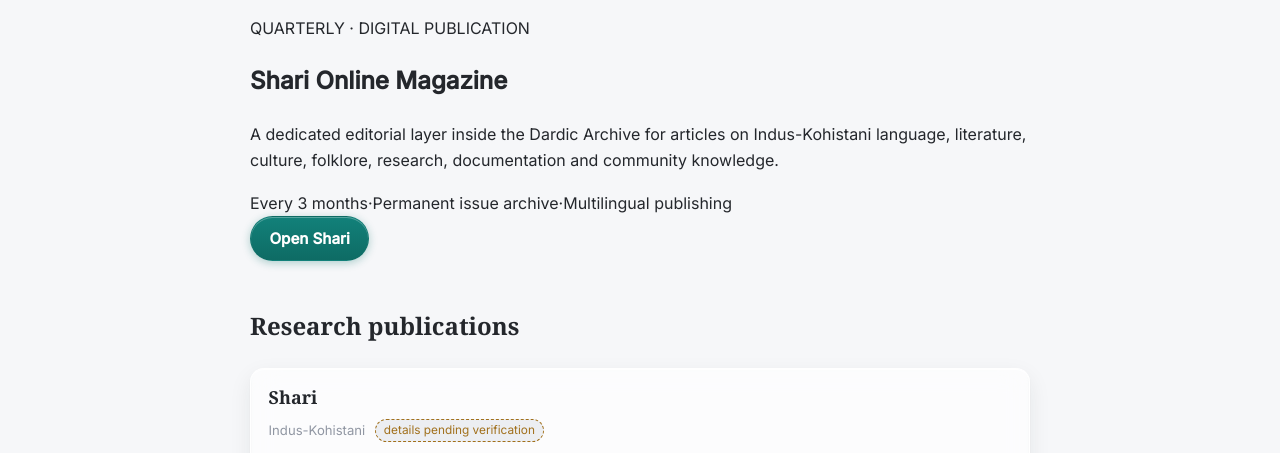
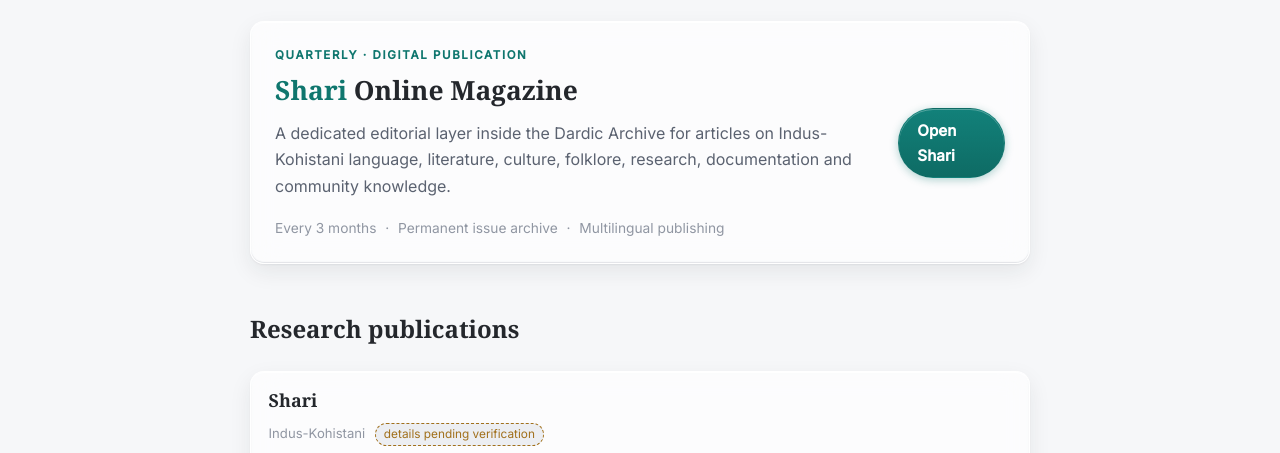
Before and after one commit to xl8saif/dardic-archive, an Astro site: page /publications in a window 1280 px wide. Shown: the part 311-764 px from the top of the page. Built offline with nearby package versions, Linux system fonts and the light colour scheme; Astro itself is replaced by a stand-in of ours; a small style sheet from the web is missing.

Commit message:
Add Shari magazine visual system

```diff
--- a/src/styles/global.css
+++ b/src/styles/global.css
@@ -1259,3 +1259,130 @@
     background: rgba(255, 255, 255, 0.95);
   }
 }
+
+
+/* ---------- Shari Online Magazine ---------- */
+.magazine-hero {
+  padding: 4.4rem 0 3.2rem;
+  background:
+    radial-gradient(900px 420px at 82% 0%, rgba(15,118,110,.14), transparent 62%),
+    linear-gradient(135deg, rgba(255,255,255,.86), rgba(236,238,242,.55));
+  border-bottom: 1px solid var(--border);
+}
+.magazine-kicker {
+  font-family: var(--font-ui);
+  font-size: .72rem;
+  font-weight: 700;
+  letter-spacing: .14em;
+  text-transform: uppercase;
+  color: var(--accent);
+}
+.magazine-hero h1 {
+  margin: .45rem 0 .8rem;
+  font-family: var(--font-latin);
+  font-size: clamp(2.4rem, 6vw, 4.6rem);
+  line-height: .98;
+  letter-spacing: -.035em;
+}
+.magazine-name { color: var(--accent); }
+.magazine-subtitle { font-weight: 400; color: var(--ink-soft); }
+.magazine-dek {
+  max-width: 700px;
+  margin: 0;
+  color: var(--ink-soft);
+  font-size: 1.16rem;
+}
+.magazine-meta, .publication-feature-meta {
+  display: flex;
+  gap: .55rem;
+  flex-wrap: wrap;
+  margin-top: 1.1rem;
+  color: var(--ink-faint);
+  font-size: .86rem;
+}
+.magazine-grid {
+  display: grid;
+  grid-template-columns: minmax(0, 1.45fr) minmax(280px, .75fr);
+  gap: 1.3rem;
+  align-items: stretch;
+}
+.issue-feature, .magazine-manifesto, .publication-feature, .issue-empty {
+  border: 1px solid var(--glass-edge);
+  border-radius: var(--radius);
+  background: rgba(255,255,255,.62);
+  box-shadow: var(--emboss);
+  backdrop-filter: blur(var(--glass-blur)) saturate(1.3);
+  -webkit-backdrop-filter: blur(var(--glass-blur)) saturate(1.3);
+}
+.issue-feature {
+  display: grid;
+  grid-template-columns: 120px 1fr;
+  gap: 1.5rem;
+  padding: 1.5rem;
+}
+.issue-number, .issue-number-large {
+  font-family: var(--font-ui);
+  font-weight: 800;
+  letter-spacing: .08em;
+  color: var(--accent);
+}
+.issue-number { font-size: .78rem; }
+.issue-number-large { margin: 1.5rem 0 .4rem; font-size: .85rem; }
+.issue-label { margin: 0; color: var(--ink-faint); font-size: .88rem; }
+.issue-feature h3 { margin: .25rem 0 .55rem; font-family: var(--font-latin); font-size: 1.55rem; }
+.issue-feature p { color: var(--ink-soft); }
+.issue-actions { display: flex; align-items: center; gap: .8rem; flex-wrap: wrap; margin-top: 1rem; }
+.magazine-manifesto { padding: 1.45rem; }
+.magazine-manifesto h2 { margin: .45rem 0 .65rem; font-family: var(--font-latin); font-size: 1.3rem; }
+.magazine-manifesto p, .magazine-manifesto li { color: var(--ink-soft); font-size: .93rem; }
+.magazine-manifesto ul { margin: .9rem 0 0; padding-inline-start: 1.1rem; }
+.issue-list { display: grid; gap: .65rem; }
+.issue-row {
+  display: grid;
+  grid-template-columns: 90px 1fr auto;
+  gap: 1rem;
+  align-items: center;
+  padding: .95rem 1rem;
+  border: 1px solid var(--border);
+  border-radius: 12px;
+  background: rgba(255,255,255,.52);
+  color: var(--ink);
+  text-decoration: none;
+  transition: transform .12s ease, box-shadow .12s ease, border-color .12s ease;
+}
+.issue-row:hover { transform: translateY(-1px); border-color: var(--accent); box-shadow: var(--emboss); color: var(--ink); }
+.issue-row-number { font-size: .76rem; font-weight: 700; color: var(--accent); letter-spacing: .06em; }
+.issue-row-main { display: flex; flex-direction: column; gap: .1rem; }
+.issue-row-main small { color: var(--ink-faint); }
+.issue-row-count { color: var(--ink-faint); font-size: .82rem; }
+.magazine-issue-hero {
+  padding: 2.8rem 0 2.3rem;
+  background: linear-gradient(180deg, rgba(255,255,255,.72), rgba(236,238,242,.4));
+  border-bottom: 1px solid var(--border);
+}
+.issue-back { font-size: .88rem; text-decoration: none; color: var(--ink-soft); }
+.magazine-issue-hero h1 {
+  margin: .15rem 0 .35rem;
+  font-family: var(--font-latin);
+  font-size: clamp(2rem, 4vw, 3rem);
+  line-height: 1.15;
+}
+.issue-empty { max-width: 760px; margin: 1rem auto; padding: 2rem; text-align: center; }
+.issue-empty h2 { font-family: var(--font-latin); margin: .45rem 0; }
+.issue-empty p { color: var(--ink-soft); }
+.publication-feature {
+  display: flex;
+  align-items: center;
+  justify-content: space-between;
+  gap: 1.5rem;
+  padding: 1.5rem;
+  margin: 1.5rem 0 2rem;
+}
+.publication-feature h2 { margin: .25rem 0 .45rem; font-family: var(--font-latin); font-size: 1.65rem; }
+.publication-feature p { max-width: 70ch; margin: 0; color: var(--ink-soft); }
+@media (max-width: 760px) {
+  .magazine-grid { grid-template-columns: 1fr; }
+  .issue-feature { grid-template-columns: 1fr; }
+  .publication-feature { align-items: flex-start; flex-direction: column; }
+  .issue-row { grid-template-columns: 1fr; gap: .3rem; }
+}
```
